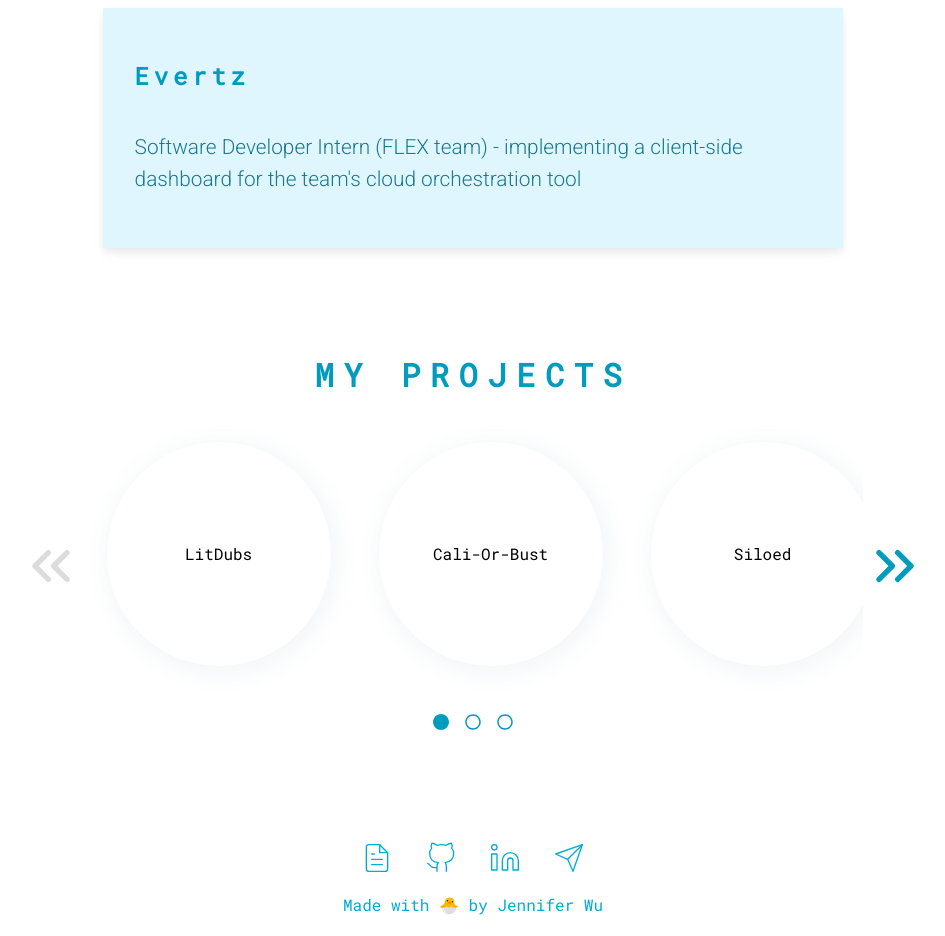
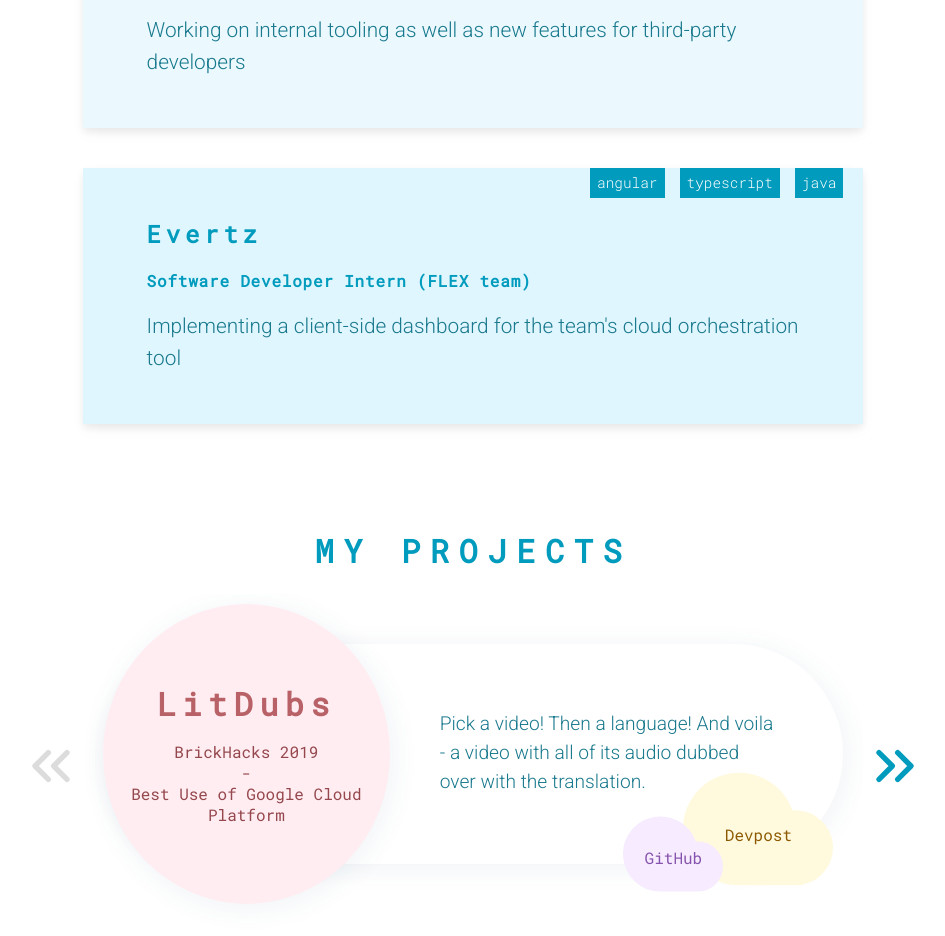
Before and after one commit to jenniferyhwu/jenniferyhwu.github.io, a React (Create React App) app: page / in a window 1280 px wide. Shown: the part 1460-2396 px from the top of the page, without its empty margins (167-1112 px from the left). Built offline with nearby package versions, Linux system fonts and the light colour scheme; what react-animations would draw is missing.

Commit message:
more stuff

```diff
--- a/src/components/Bubble.tsx
+++ b/src/components/Bubble.tsx
@@ -40,11 +40,13 @@
   const popBubble = (e: React.MouseEvent<HTMLDivElement, MouseEvent>) => {
     e.currentTarget.style.transition = "all .15s ease-out";
     e.currentTarget.style.transform = "scale(1.08)";
+    //e.currentTarget.style.background = "#ffb5c5";
   }
 
   const unPopBubble = (e: React.MouseEvent<HTMLDivElement, MouseEvent>) => {
     e.currentTarget.style.transition = "all .2s ease-in";
     e.currentTarget.style.transform = "scale(1)";
+    //e.currentTarget.style.background = "#009bbd";
   }
 
   return (
--- a/src/components/Card.tsx
+++ b/src/components/Card.tsx
@@ -3,7 +3,9 @@
 
 interface CardProps {
   title: string;
+  subtitle: string;
   description: string;
+  tools: string[];
   background?: string;
 }
 
@@ -13,6 +15,7 @@
   font-weight: 300;
   font-family: Roboto;
   line-height: 1.5em;
+  margin-bottom: 0;
 
   @media (max-width: 768px) {
     margin-top: 0;
@@ -22,16 +25,49 @@
 const Header = styled.h2`
   color: #009bbd;
   letter-spacing: 0.2em;
+  margin-top: 0;
+`;
+
+const SubHeader = styled(Header)`
+  letter-spacing: 0.05em;
+  font-size: 1em;
+  margin: 0;
+`;
+
+const NoteText = styled.p`
+  color: white;
+  font-weight: 300;
+  font-size: 0.9em;
+  margin: 0;
+`;
+
+const Note = styled.div`
+  background: #009bbd;
+  padding: 5px 7px;
+`;
+
+const NotesContainer = styled.div`
+  position: absolute;
+  display: flex;
+  top: 0;
+  right: 20px;
+  height: 30px;
+
+  > :not(:first-child) {
+    margin-left: 15px;
+  }
 `;
 
 const Container = styled.div<{ background: string }>`
   background: ${({ background }) => background};
+  width: 100%;
   //border-radius: 20px;
   box-shadow: 0 4px 8px 0 rgba(0, 0, 0, 0.07), 0 6px 15px 0 rgba(0, 0, 0, 0.03);
   display: flex;
   flex-direction: column;
-  height: 15em;
-  padding: 2em;
+  justify-content: center;
+  height: 16em;
+  padding: 3em 4em;
   margin: 20px;
   position: relative;
   transition: all 0.3s ease-in-out;
@@ -66,10 +102,18 @@
   }
 `;
 
-const Card: React.FC<CardProps> = ({ title, description, background = "white"}) => {
+const Card: React.FC<CardProps> = ({ title, subtitle, description, tools, background = "white"}) => {
   return (
     <Container background={background}>
+      <NotesContainer>
+        {tools.map(tool =>
+          <Note key={tool}>
+            <NoteText>{tool}</NoteText>
+          </Note>
+        )}
+      </NotesContainer>
       <Header>{title}</Header>
+      <SubHeader>{subtitle}</SubHeader>
       <Text>{description}</Text>
     </Container>
   )
--- /dev/null
+++ b/src/components/Cloud.tsx
@@ -0,0 +1,187 @@
+import React from 'react';
+import styled from 'styled-components';
+import { Cloud as CloudIcon} from 'react-feather';
+
+export interface CloudProps {
+  title: string;
+  description: string;
+  hackathon: string;
+  award: string;
+  devpost: string;
+  github: string;
+  image: string;
+}
+
+const CloudHeadingContainer = styled.div`
+  box-sizing: border-box;
+  border-radius: 50%;
+  background: #ffedf2;
+  box-shadow: 3px 4px 26px 2px rgba(61, 105, 122, .07);
+  display: flex;
+  flex-direction: column;
+  justify-content: center;
+  align-items: center;
+  width: 300px;
+  height: 300px;
+  z-index: 2;
+
+  @media (max-width: 767px) and (min-width: 400px) {
+    height: 12em;
+    width: 12em;
+  }
+
+  @media (max-width: 400px) {
+    background: white;
+  }
+
+  @media (max-width: 376px) {
+    width: 280px;
+    height: 280px;
+    padding: 2em;
+  }
+`;
+
+const CloudInfoContainer = styled.div`
+  display: flex;
+  flex-direction: column;
+  box-sizing: border-box;
+  width: calc(100% - 320px);
+  padding: 2em;
+  padding-left: 1em;
+  margin: 1.5em;
+
+  @media (max-width: 1024px) {
+    padding: 0.5em;
+  }
+`;
+
+const CloudText = styled.p`
+  color: #19798d;
+  font-weight: 300;
+  font-family: Roboto;
+  font-size: 1.2em;
+  line-height: 1.5em;
+  margin: 0.5em;
+
+  @media (max-width: 1024px) {
+    font-size: 1em;
+  }
+`;
+
+const CloudDevpostContainer = styled.div`
+  background: none;
+  position: absolute;
+  display: flex;
+  justify-content: center;
+  align-items: center;
+  bottom: -40px;
+  right: 10px;
+  height: 150px;
+  width: 150px;
+  z-index: 3;
+
+  @media (max-width: 1024px) {
+    bottom: -60px;
+    right: -10px;
+  }
+`;
+
+const CloudGithubContainer = styled(CloudDevpostContainer)`
+  bottom: -40px;
+  right: 120px;
+  height: 100px;
+  width: 100px;
+
+  @media (max-width: 1024px) {
+    bottom: -60px;
+    right: 100px;
+  }
+`;
+
+const CloudLink = styled.a<{ color: string }>`
+  position: absolute;
+  text-decoration: none;
+  margin-top: 8%;
+  z-index: 4;
+  color: ${props => props.color};
+`;
+
+const CloudHeading = styled.h2`
+  letter-spacing: 0.2em;
+  font-size: 2em;
+  color: #b86167;
+  margin: 0;
+  margin-bottom: 0.5em;
+  text-align: center;
+
+  @media (max-width: 400px) {
+    color: #009bbd;
+  }
+`;
+
+const CloudHeadingText = styled.p`
+  color: #94474c;
+  margin: 0;
+  text-align: center;
+
+  @media (max-width: 400px) {
+    color: #009bbd;
+  }
+`;
+
+const Container = styled.div`
+  display: flex;
+  align-items: center;
+  position: relative;
+  width: 100%;
+  height: 220px;
+  border-radius: 125px;
+  display: flex;
+  background: white;
+  box-shadow: 3px 4px 26px 2px rgba(61, 105, 122, .07);
+  margin: 30px 0;
+
+  @media (max-width: 767px) {
+    width: auto;
+  }
+
+  .devpost-cloud {
+    fill: #fffade;
+  }
+
+  .github-cloud {
+    fill: #f7ebff;
+  }
+`;
+
+const Cloud: React.FC<CloudProps> = (item) => {
+  const isMobile = window.innerWidth <= 767;
+
+  return (
+    <Container>
+      <CloudHeadingContainer>
+        <CloudHeading>{item.title}</CloudHeading>
+        <CloudHeadingText>{item.hackathon}</CloudHeadingText>
+        <CloudHeadingText>-</CloudHeadingText>
+        <CloudHeadingText>{item.award}</CloudHeadingText>
+      </CloudHeadingContainer>
+      {isMobile ? null :
+        <>
+          <CloudInfoContainer>
+            <CloudText>{item.description}</CloudText>
+          </CloudInfoContainer>
+          <CloudDevpostContainer>
+            <CloudLink href={item.devpost} color="#8c5900">Devpost</CloudLink>
+            <CloudIcon className="cloud-shaped devpost-cloud" color="#fffade" size={200} />
+          </CloudDevpostContainer>
+          <CloudGithubContainer>
+            <CloudLink href={item.github} color="#8553ad">GitHub</CloudLink>
+            <CloudIcon className="cloud-shaped github-cloud" color="#f7ebff" size={120} />
+          </CloudGithubContainer>
+        </>
+      }
+    </Container>
+  )
+}
+
+export default Cloud
--- a/src/components/Gallery.tsx
+++ b/src/components/Gallery.tsx
@@ -37,6 +37,10 @@
 
 const ItemContainer = styled.div`
   flex: 0 0 100%;
+  padding: 20px;
+  box-sizing: border-box;
+  display: flex;
+  justify-content: center;
   position: relative;
 `;
 
@@ -117,8 +121,8 @@
 
         <SubContainer>
           <ContentContainer shiftAmount={activeItem}>
-            {content.map(item =>
-              <ItemContainer>
+            {content.map((item, i) =>
+              <ItemContainer key={i}>
                 {item}
               </ItemContainer>
             )}
@@ -132,7 +136,7 @@
         <FontAwesomeIcon className="tracker-icon" icon={fasFaCircle} />
 
         {content.map((_, i) =>
-          <FontAwesomeIcon icon={farFaCircle} onClick={() => changeToItem(i)}/>
+          <FontAwesomeIcon key={i} icon={farFaCircle} onClick={() => changeToItem(i)}/>
         )}
 
       </TrackerContainer>
--- a/src/sections/Footer.tsx
+++ b/src/sections/Footer.tsx
@@ -54,6 +54,9 @@
 
 const Text = styled.p`
   color: #00add2;
+  @media (max-width: 767px) {
+    text-align: center;
+  }
 `;
 
 const Container = styled.div`
@@ -79,7 +82,7 @@
           </InfoLinkSubContainer>
         )}
       </InfoLinksContainer>
-      <Text>Made with 🐣 by Jennifer Wu</Text>
+      <Text>Made with <span role="img" aria-label="hatching-chick emoji">🐣</span> by Jennifer Wu</Text>
     </Container>
   )
 }
--- a/src/sections/Projects.tsx
+++ b/src/sections/Projects.tsx
@@ -1,69 +1,46 @@
 import React, { useEffect, useState } from 'react';
 import styled from 'styled-components';
-import Card from 'src/components/Card';
 import Gallery from 'src/components/Gallery';
+import Cloud, { CloudProps } from 'src/components/Cloud';
 
-const projects: GalleryElementProps[] = [
+const projects: CloudProps[] = [
   {
     title: "LitDubs",
-    description: "Frontend Developer - building out the 2020 site, attendee dashboard, component library, and various other tools",
+    description: "Pick a video! Then a language! And voila - a video with all of its audio dubbed over with the translation.",
+    hackathon: "BrickHacks 2019",
+    award: "Best Use of Google Cloud Platform",
+    devpost: "https://devpost.com/software/lit-dubs",
+    github: "https://github.com/kevin51jiang/lit-dubs",
     image: "process.env.PUBLIC_URL + '/me.png'"
   },
   {
-    title: "Cali-Or-Bust",
-    description: "Frontend Developer - building out the 2020 site, attendee dashboard, component library, and various other tools",
+    title: "Cali Or Bust",
+    description: "Bad at interviews? Get some practice with a data-driven app that’ll tell it to you like it is!",
+    hackathon: "TOHacks 2019",
+    award: "Best Use of Voiceflow",
+    devpost: "https://devpost.com/software/tohacks2019",
+    github: "https://github.com/jenniferyhwu/TOHacks2019",
+    image: "process.env.PUBLIC_URL + '/me.png'"
+  },
+  {
+    title: "Cordelia",
+    description: "So first thing we did in Boston was get lost because no one had data. Turns out combining maps and SMS solves a similar problem :D",
+    hackathon: "BostonHacks 2018",
+    award: "Best Use of HERE.com",
+    devpost: "https://devpost.com/software/bostonhacks-6mabpz",
+    github: "https://github.com/jenniferyhwu/Cordelia",
     image: "process.env.PUBLIC_URL + '/me.png'"
   },
   {
     title: "Siloed",
-    description: "Full Stack Developer Intern (API team) - working on internal tooling as well as new features for third-party developers",
-    image: "process.env.PUBLIC_URL + '/me.png'"
-  },
-  {
-    title: "Cordelia",
-    description: "Software Developer Intern (FLEX team) - implementing a client-side dashboard for the team's cloud orchestration tool",
-    image: "process.env.PUBLIC_URL + '/me.png'"
-  },
-  {
-    title: "Wallai",
-    description: "Software Developer Intern (FLEX team) - implementing a client-side dashboard for the team's cloud orchestration tool",
-    image: "process.env.PUBLIC_URL + '/me.png'"
-  },
-  {
-    title: "Eigenfaces",
-    description: "Full Stack Developer Intern (API team) - working on internal tooling as well as new features for third-party developers",
-    image: "process.env.PUBLIC_URL + '/me.png'"
-  },
-  {
-    title: "IScribe",
-    description: "Full Stack Developer Intern (API team) - working on internal tooling as well as new features for third-party developers",
+    description: "When we made this, we told ourselves it was so dumb that we'd never put on any resume or portfolio. But I love it, so here you go!",
+    hackathon: "TerribleHacks 2019",
+    award: "Most Millenial Hack",
+    devpost: "https://devpost.com/software/siloed",
+    github: "https://github.com/jenniferyhwu/siloed",
     image: "process.env.PUBLIC_URL + '/me.png'"
   },
 ]
-
-interface GalleryElementProps {
-  title: string;
-  description: string;
-  image: string;
-}
-
-const GalleryElementContainer = styled.div`
-  border-radius: 50%;
-  background: white;
-  box-shadow: 3px 4px 26px 2px rgba(61, 105, 122, .07);
-  display: flex;
-  justify-content: center;
-  align-items: center;
-  height: 10em;
-  width: 10em;
-  padding: 2em;
-  margin: 1.5em;
-
-  @media (max-width: 767px) and (min-width: 400px) {
-    height: 12em;
-    width: 12em;
-  }
-`;
 
 const Header = styled.h1`
   color: #009bbd;
@@ -72,11 +49,6 @@
   @media (max-width: 767px) {
     text-align: center;
   }
-`;
-
-const SubContainer = styled.div`
-  display: flex;
-  justify-content: center;
 `;
 
 const Container = styled.div`
@@ -95,24 +67,8 @@
 }
 
 const getGalleryElements = (groupSize: number) => {
-  const popBubble = (e: React.MouseEvent<HTMLDivElement, MouseEvent>) => {
-    e.currentTarget.style.transition = "all .15s ease-out";
-    e.currentTarget.style.transform = "scale(1.08)";
-  }
-
-  const unPopBubble = (e: React.MouseEvent<HTMLDivElement, MouseEvent>) => {
-    e.currentTarget.style.transition = "all .2s ease-in";
-    e.currentTarget.style.transform = "scale(1)";
-  }
-
-  return group(projects, groupSize).map(items =>
-    <SubContainer>
-      {items.map(item => {
-        return <GalleryElementContainer onMouseEnter={popBubble} onMouseLeave={unPopBubble}>
-          {item.title}
-        </GalleryElementContainer>
-      })}
-    </SubContainer>
+  return projects.map(item =>
+    <Cloud {... item} />
   )
 }
 
--- a/src/sections/Work.tsx
+++ b/src/sections/Work.tsx
@@ -5,17 +5,23 @@
 const work = [
   {
     title: "Hack the North",
-    description: "Frontend Developer - building out the 2020 site, attendee dashboard, component library, and more at Canada's biggest hackathon",
+    subtitle: "Frontend Developer",
+    description: "Building out the 2020 site, attendee dashboard, component library, and more at Canada's biggest hackathon",
+    tools: ["react", "typescript", "styled-components"],
     background: "#f5fdff"
   },
   {
     title: "FreshBooks",
-    description: "Full Stack Developer Intern (API team) - working on internal tooling as well as new features for third-party developers",
+    subtitle: "Full Stack Developer Intern (API team)",
+    description: "Working on internal tooling as well as new features for third-party developers",
+    tools: ["python", "ruby", "ember.js", "javascript"],
     background: "#ebf9ff"
   },
   {
     title: "Evertz",
-    description: "Software Developer Intern (FLEX team) - implementing a client-side dashboard for the team's cloud orchestration tool",
+    subtitle: "Software Developer Intern (FLEX team)",
+    description: "Implementing a client-side dashboard for the team's cloud orchestration tool",
+    tools: ["angular", "typescript", "java"],
     background: "#e0f6ff"
   }
 ]
```
Also changed, not shown: src/sections/About.tsx (+47 -8 lines), src/sections/Links.tsx (+10 -3 lines), 1 other file (tests, documents, lock files or other folders).
